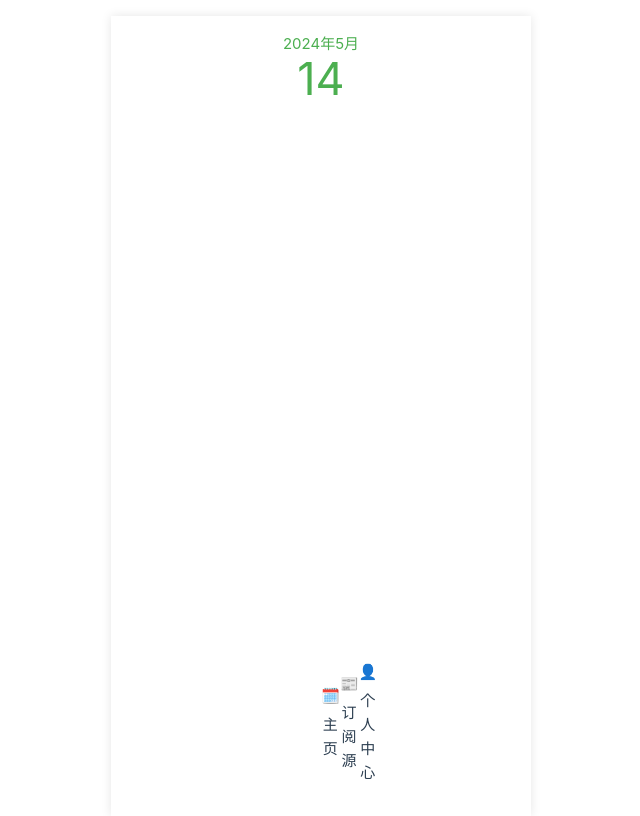
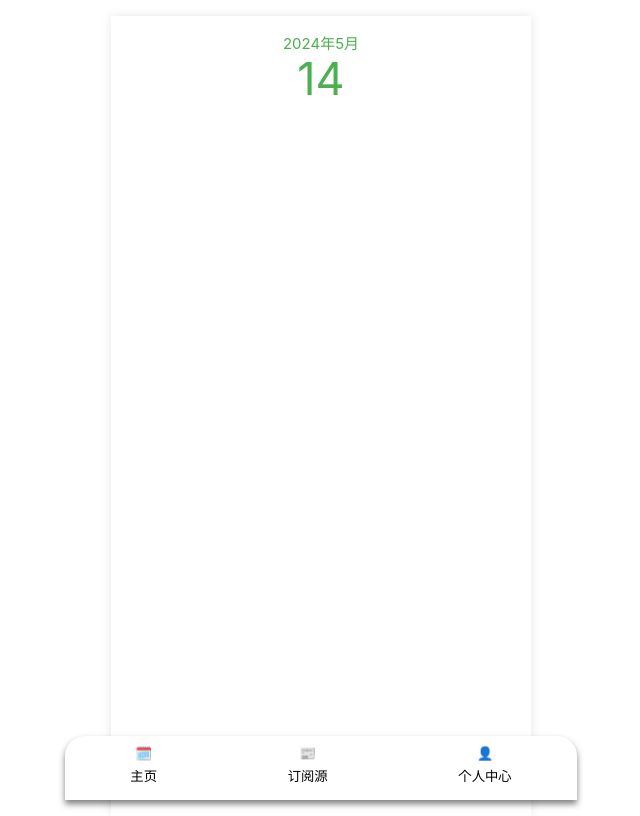
Before and after one commit to Cleyh/JikeDay-s, a Vue app: page / in a window 1280 px wide. Shown: the whole page, without its empty margins (319-959 px from the left). Built offline with nearby package versions, Linux system fonts and the light colour scheme.

Commit message:
导航栏样式适应

```diff
--- a/src/components/ButtomBar.vue
+++ b/src/components/ButtomBar.vue
@@ -2,20 +2,26 @@
   <div class="bottom-nav">
     <nav class="nav-card">
       <ul>
-        <li @click="goToHomePage">
+        <li>
+          <button @click="goToHomePage" class="nav-button">
             <span v-if="customIcons.home">{{ customIcons.home }}</span>
             <span v-else>🗓️</span>
             <span>主页</span>
+          </button>
         </li>
-        <li @click="goToSubscription">
+        <li>
+          <button @click="goToSubscription" class="nav-button">
             <span v-if="customIcons.subscription">{{ customIcons.subscription }}</span>
             <span v-else>📰</span>
             <span>订阅源</span>
+          </button>
         </li>
-        <li @click="goToProfile">
+        <li>
+          <button @click="goToProfile" class="nav-button">
             <span v-if="customIcons.profile">{{ customIcons.profile }}</span>
             <span v-else>👤</span>
             <span>个人中心</span>
+          </button>
         </li>
       </ul>
     </nav>
@@ -45,19 +51,16 @@ export default {
       // 跳转到个人中心的逻辑
       this.$router.push({ name: 'profile' }); // 通过路由名称导航
     },
-    // ... goTo methods ...
     updateNavWidth() {
-      // 获取父容器的宽度并设置为.nav-card的宽度
       const parentWidth = this.$el.parentElement.offsetWidth;
       const navCard = this.$el.querySelector('.nav-card');
       if (navCard) {
         navCard.style.width = `${parentWidth}px`;
       }
     },
-    // ... other methods ...
   },
   mounted() {
-    this.updateNavWidth();
+    // this.updateNavWidth();
     window.addEventListener('resize', this.updateNavWidth);
   },
   beforeDestroy() {
@@ -65,26 +68,23 @@ export default {
   }
 }
 </script>
-
 <style scoped>
 .bottom-nav {
   position: fixed;
-  left: 0;
-  right: 0;
+  left: 30%;
+  right: 30%;
   bottom: 0;
   display: flex;
   justify-content: center;
 }
 
 .nav-card {
-  width: 100vw;
-  max-width: 100%; /* 确保不会超过视口宽度 */
+  width: 100%;
+  max-width: 100%;
   background: white;
   box-shadow: 0 4px 6px rgba(0,0,0,0.5);
   border-radius: 20px 20px 0 0;
   padding: 10px 0;
-  display: flex;
-  justify-content: space-around;
 }
 
 .nav-card ul {
@@ -93,23 +93,36 @@ export default {
   display: flex;
   align-items: center;
   justify-content: space-around;
-  width: inherit;
-  margin: 0 auto;
+  width: 100%;
+  margin: 0; /* 移除 ul 的默认外边距 */
 }
 
 .nav-card li {
   text-align: center;
-  flex-grow: 1;
-  flex-basis: 0;
 }
 
-.nav-card span {
+.nav-button {
+  background-color: transparent;
+  border: none;
+  cursor: pointer;
+  padding: 0;
+  transition: background-color 0.3s; /* 添加过渡效果 */
+}
+
+.nav-button:hover {
+  background-color: #f0f0f0; /* 悬停时的背景色 */
+}
+
+.nav-button:active {
+  background-color: #e0e0e0; /* 按压时的背景色 */
+}
+
+.nav-button span {
   display: block;
   margin-bottom: 5px;
 }
 
-/* 确保SVG图标显示正确 */
-.nav-card span svg {
+.nav-button svg {
   width: 24px;
   height: 24px;
 }
```
Also changed, not shown: 1 other file (tests, documents, lock files or other folders). Lines whose indentation alone changed are shown as unchanged.
